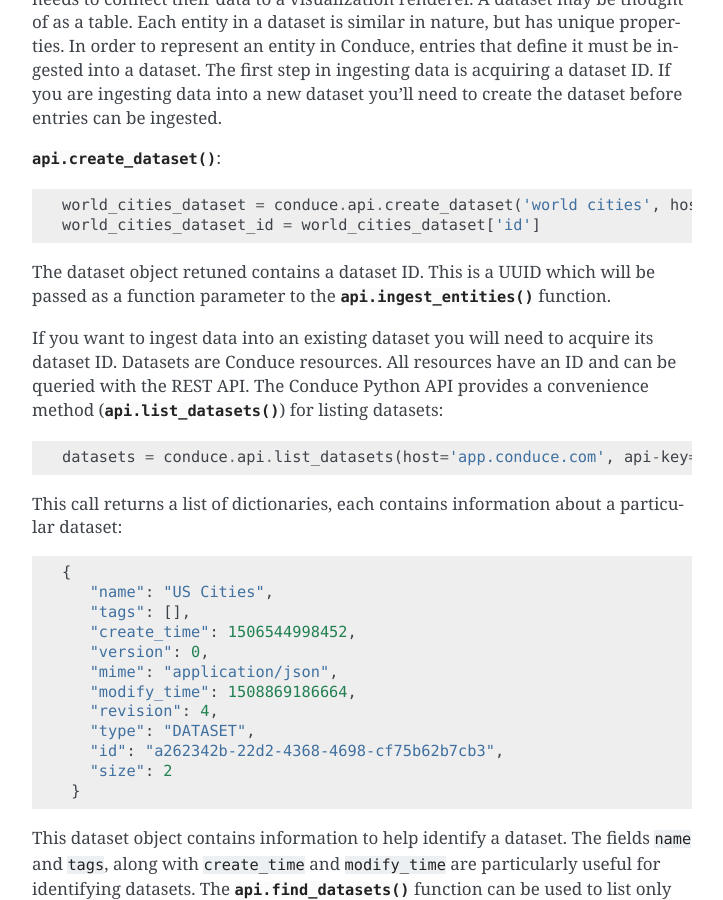
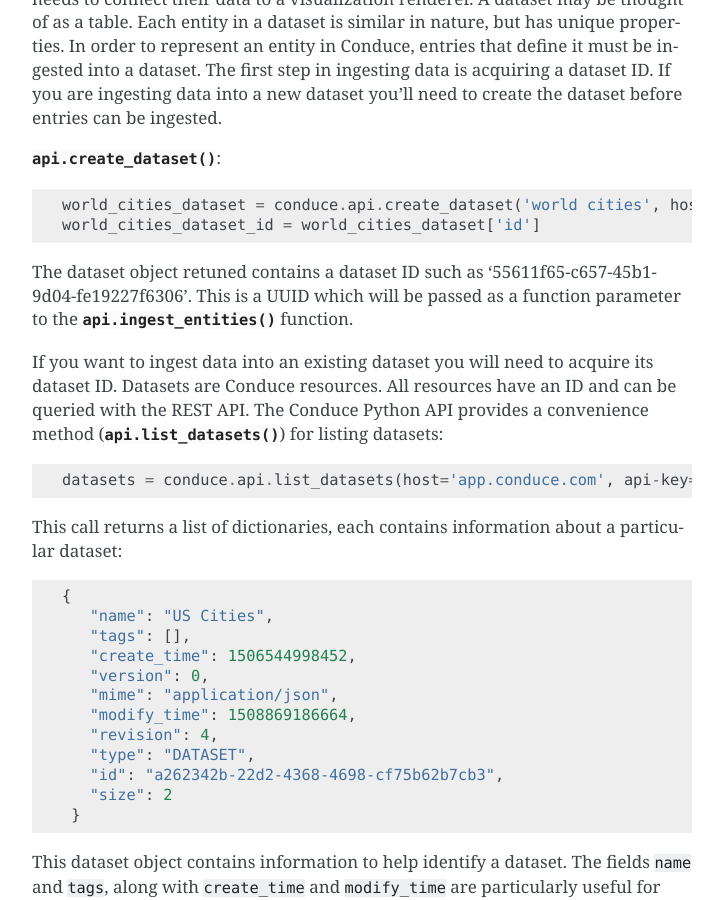
Before and after one commit to ConduceInc/conduce-python-api, a Sphinx documentation site: the page built from doc/source/data-ingest.rst, in a window 1280 px wide and 900 px high, scrolled down 997 px. Shown: the whole window, without its empty margins (388-1111 px from the left). Built offline with Sphinx 7.4.7, drawn with Linux system fonts in a browser that asks for light colours; formulas are drawn with MathJax 3.

Commit message:
added updates from first round of comments

```diff
--- a/doc/source/api-key-creation.rst
+++ b/doc/source/api-key-creation.rst
@@ -4,7 +4,7 @@
 API Key Creation
 ====================
 
-API keys are used to authenticate requests made using the Conduce REST API.  They can be used in place of username/password authentication.  You may create as many API keys as you need, and you may wish to use different API keys for performing specific API operations.  API keys can also be used to grant other users temporary access to your account.
+API keys are used to authenticate requests made using the Conduce REST API.  They can be used in place of username/password authentication.  You may create as many API keys as you need, and may wish to use different API keys for performing specific API operations.  API keys can also be used to grant other users temporary access to your account.
 
 Generally, there are three methods used to authenticate Conduce REST requests:
 
--- a/doc/source/data-ingest.rst
+++ b/doc/source/data-ingest.rst
@@ -34,7 +34,7 @@ Datasets hold collections of related entities and provide the interface a user n
     world_cities_dataset = conduce.api.create_dataset('world cities', host='app.conduce.com', api-key='00000000-0000-0000-0000-000000000000')
     world_cities_dataset_id = world_cities_dataset['id']
 
-The dataset object retuned contains a dataset ID. This is a UUID which will be passed as a function parameter to the :py:func:`api.ingest_entities` function.
+The dataset object retuned contains a dataset ID such as '55611f65-c657-45b1-9d04-fe19227f6306'. This is a UUID which will be passed as a function parameter to the :py:func:`api.ingest_entities` function.
 
 If you want to ingest data into an existing dataset you will need to acquire its dataset ID.  Datasets are Conduce resources.  All resources have an ID and can be queried with the REST API.  The Conduce Python API provides a convenience method (:py:func:`api.list_datasets`) for listing datasets::
 
```
Also changed, not shown: README.md (+1 -1 lines).
